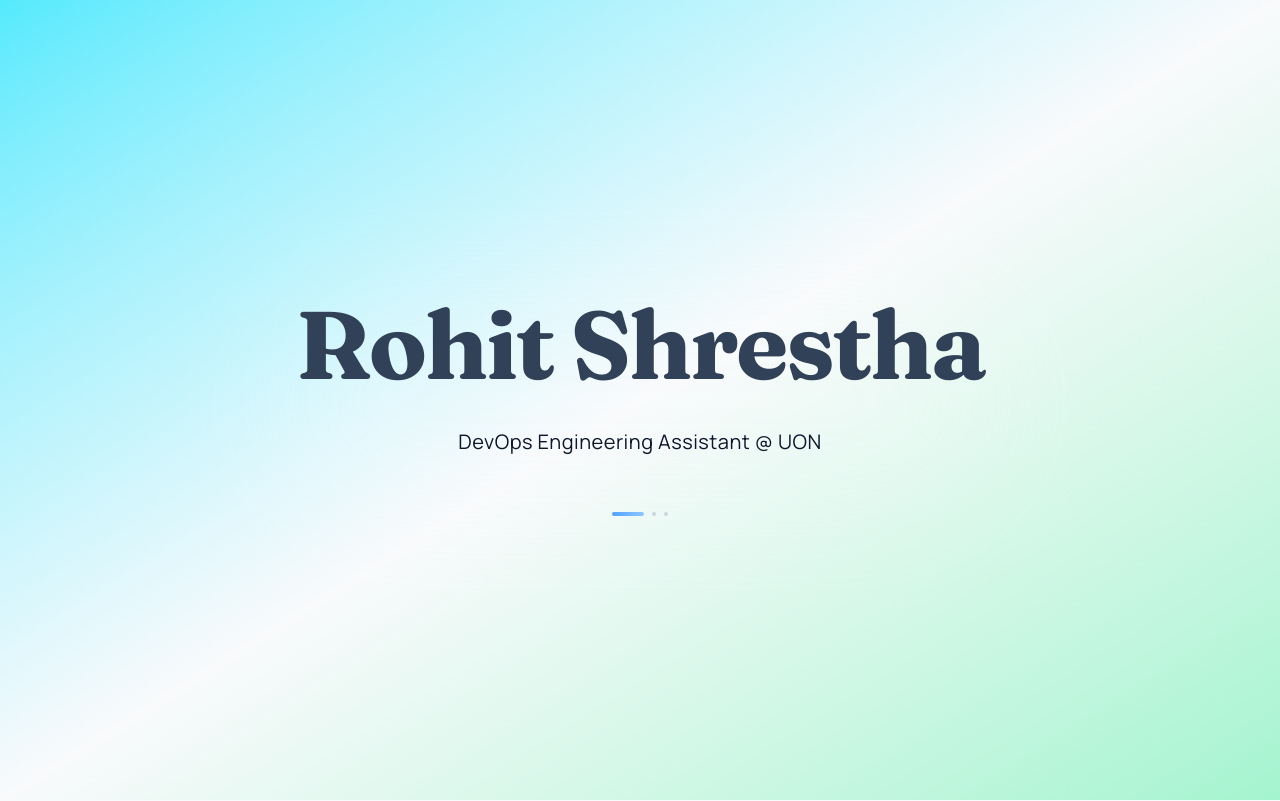
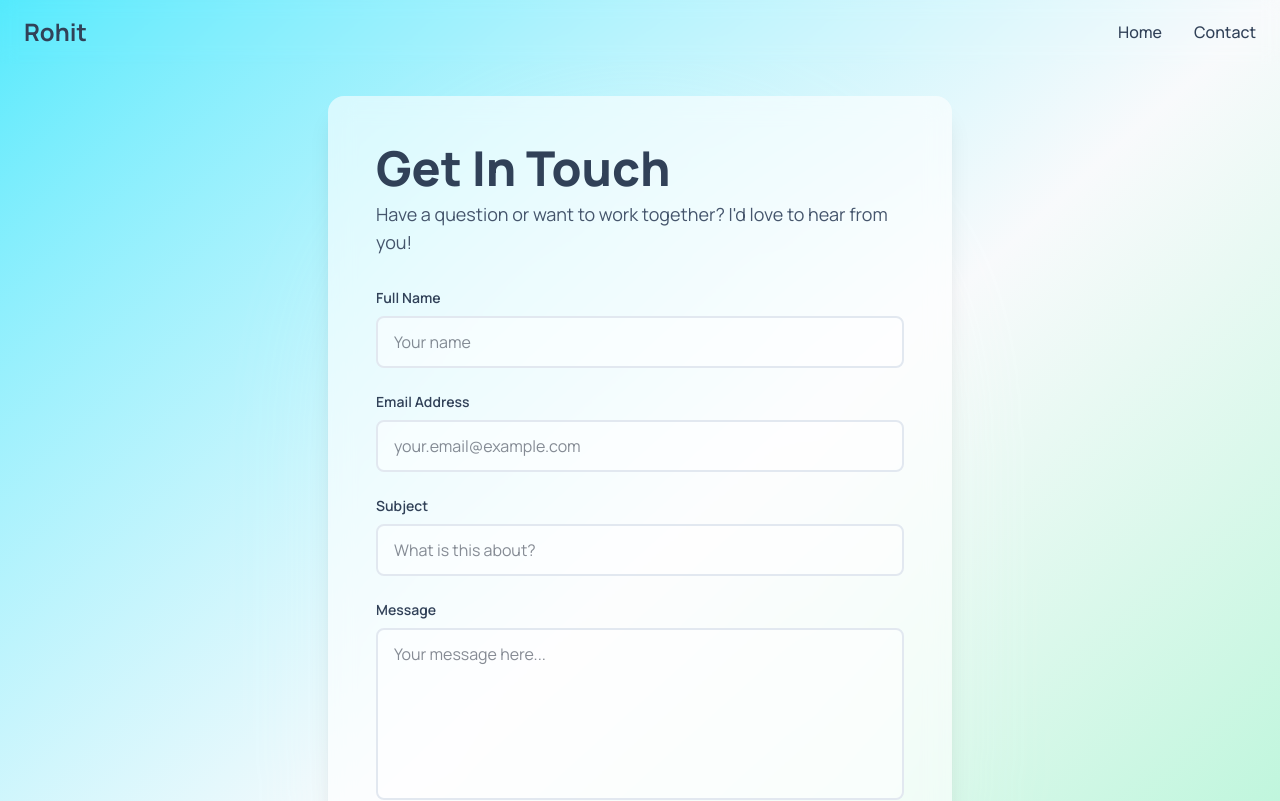
Before and after one commit to shrestharohit/shrestharohit, a React (Vite) app: page /contact in a window 1280 px wide. Shown: the top 801 px of the page. Built offline with nearby package versions, Linux system fonts and the light colour scheme; the HTML template or start-up script is replaced by a standard one.

Commit message:
feat: add contact page

```diff
--- a/src/App.jsx
+++ b/src/App.jsx
@@ -1,7 +1,8 @@
-import Home from "./pages/Home";
+import { RouterProvider } from "react-router-dom";
+import { router } from "./router";
 
 function App() {
-  return <Home />;
+  return <RouterProvider router={router} />;
 }
 
 export default App;
--- /dev/null
+++ b/src/components/Layout.jsx
@@ -0,0 +1,11 @@
+import { Outlet } from "react-router-dom";
+import Navbar from "./Navbar";
+
+export default function Layout() {
+  return (
+    <>
+      <Navbar />
+      <Outlet />
+    </>
+  );
+}
--- /dev/null
+++ b/src/components/Navbar.jsx
@@ -0,0 +1,80 @@
+import { Link } from "react-router-dom";
+import { useState } from "react";
+
+export default function Navbar() {
+  const [isOpen, setIsOpen] = useState(false);
+
+  return (
+    <nav className="fixed w-full top-0 z-50 bg-transparent backdrop-blur-sm">
+      <div className="max-w-7xl mx-auto px-6 py-4">
+        <div className="flex justify-between items-center">
+          {/* Logo/Brand */}
+          <Link
+            to="/"
+            className="text-2xl font-bold text-slate-700 hover:text-slate-900 transition-colors"
+          >
+            Rohit
+          </Link>
+
+          {/* Desktop Navigation */}
+          <div className="hidden md:flex gap-8 items-center">
+            <Link
+              to="/"
+              className="text-slate-700 hover:text-slate-900 font-medium transition-colors"
+            >
+              Home
+            </Link>
+            <Link
+              to="/contact"
+              className="text-slate-700 hover:text-slate-900 font-medium transition-colors"
+            >
+              Contact
+            </Link>
+          </div>
+
+          {/* Mobile Menu Button */}
+          <button
+            className="md:hidden flex flex-col gap-1.5"
+            onClick={() => setIsOpen(!isOpen)}
+          >
+            <span
+              className={`w-6 h-0.5 bg-slate-700 transition-all ${
+                isOpen ? "rotate-45 translate-y-2" : ""
+              }`}
+            />
+            <span
+              className={`w-6 h-0.5 bg-slate-700 transition-all ${
+                isOpen ? "opacity-0" : ""
+              }`}
+            />
+            <span
+              className={`w-6 h-0.5 bg-slate-700 transition-all ${
+                isOpen ? "-rotate-45 -translate-y-2" : ""
+              }`}
+            />
+          </button>
+        </div>
+
+        {/* Mobile Navigation */}
+        {isOpen && (
+          <div className="md:hidden mt-4 pb-4 flex flex-col gap-4">
+            <Link
+              to="/"
+              className="text-slate-700 hover:text-slate-900 font-medium transition-colors block"
+              onClick={() => setIsOpen(false)}
+            >
+              Home
+            </Link>
+            <Link
+              to="/contact"
+              className="text-slate-700 hover:text-slate-900 font-medium transition-colors block"
+              onClick={() => setIsOpen(false)}
+            >
+              Contact
+            </Link>
+          </div>
+        )}
+      </div>
+    </nav>
+  );
+}
--- /dev/null
+++ b/src/pages/Contact.jsx
@@ -0,0 +1,146 @@
+import { useState } from "react";
+
+export default function Contact() {
+  const [formData, setFormData] = useState({
+    name: "",
+    email: "",
+    subject: "",
+    message: "",
+  });
+
+  const handleChange = (e) => {
+    const { name, value } = e.target;
+    setFormData((prev) => ({
+      ...prev,
+      [name]: value,
+    }));
+  };
+
+  const handleSubmit = (e) => {
+    e.preventDefault();
+    console.log("Form submitted:", formData);
+    // Email sending logic would go here
+    alert("Thank you for your message! We'll get back to you soon.");
+    setFormData({ name: "", email: "", subject: "", message: "" });
+  };
+
+  return (
+    <main className="min-h-screen bg-gradient-to-br from-cyan-300 via-slate-50 to-emerald-200 pt-24 pb-12">
+      <div className="max-w-2xl mx-auto px-6">
+        <div className="relative">
+          <div className="absolute inset-0 bg-white/40 blur-3xl rounded-full opacity-30" />
+
+          <div className="relative z-10 bg-white/60 backdrop-blur-md rounded-2xl shadow-xl p-8 md:p-12">
+            <h1 className="text-4xl md:text-5xl font-black text-slate-700 mb-2">
+              Get In Touch
+            </h1>
+            <p className="text-slate-600 text-lg mb-8">
+              Have a question or want to work together? I'd love to hear from you!
+            </p>
+
+            <form onSubmit={handleSubmit} className="space-y-6">
+              {/* Name Field */}
+              <div>
+                <label
+                  htmlFor="name"
+                  className="block text-sm font-semibold text-slate-700 mb-2"
+                >
+                  Full Name
+                </label>
+                <input
+                  type="text"
+                  id="name"
+                  name="name"
+                  value={formData.name}
+                  onChange={handleChange}
+                  required
+                  className="w-full px-4 py-3 rounded-lg border-2 border-slate-200 focus:border-blue-400 focus:outline-none transition-colors bg-white/50"
+                  placeholder="Your name"
+                />
+              </div>
+
+              {/* Email Field */}
+              <div>
+                <label
+                  htmlFor="email"
+                  className="block text-sm font-semibold text-slate-700 mb-2"
+                >
+                  Email Address
+                </label>
+                <input
+                  type="email"
+                  id="email"
+                  name="email"
+                  value={formData.email}
+                  onChange={handleChange}
+                  required
+                  className="w-full px-4 py-3 rounded-lg border-2 border-slate-200 focus:border-blue-400 focus:outline-none transition-colors bg-white/50"
+                  placeholder="your.email@example.com"
+                />
+              </div>
+
+              {/* Subject Field */}
+              <div>
+                <label
+                  htmlFor="subject"
+                  className="block text-sm font-semibold text-slate-700 mb-2"
+                >
+                  Subject
+                </label>
+                <input
+                  type="text"
+                  id="subject"
+                  name="subject"
+                  value={formData.subject}
+                  onChange={handleChange}
+                  required
+                  className="w-full px-4 py-3 rounded-lg border-2 border-slate-200 focus:border-blue-400 focus:outline-none transition-colors bg-white/50"
+                  placeholder="What is this about?"
+                />
+              </div>
+
+              {/* Message Field */}
+              <div>
+                <label
+                  htmlFor="message"
+                  className="block text-sm font-semibold text-slate-700 mb-2"
+                >
+                  Message
+                </label>
+                <textarea
+                  id="message"
+                  name="message"
+                  value={formData.message}
+                  onChange={handleChange}
+                  required
+                  rows="6"
+                  className="w-full px-4 py-3 rounded-lg border-2 border-slate-200 focus:border-blue-400 focus:outline-none transition-colors bg-white/50 resize-none"
+                  placeholder="Your message here..."
+                />
+              </div>
+
+              {/* Submit Button */}
+              <button
+                type="submit"
+                className="w-full bg-gradient-to-r from-blue-400 to-blue-500 hover:from-blue-500 hover:to-blue-600 text-white font-bold py-3 rounded-lg transition-all transform hover:scale-105 shadow-lg"
+              >
+                Send Message
+              </button>
+            </form>
+
+            {/* Contact Info */}
+            <div className="mt-12 pt-8 border-t border-slate-200">
+              <h2 className="text-lg font-bold text-slate-700 mb-4">
+                Other Ways to Reach Me
+              </h2>
+              <div className="space-y-2 text-slate-600">
+                <p>Email: contact@rohitshrestha.com</p>
+                <p>Phone: +1 (555) 123-4567</p>
+              </div>
+            </div>
+          </div>
+        </div>
+      </div>
+    </main>
+  );
+}
--- a/src/pages/Home.jsx
+++ b/src/pages/Home.jsx
@@ -10,7 +10,7 @@ export default function Home() {
   }, []);
 
   return (
-    <main className="flex min-h-screen items-center justify-center bg-gradient-to-br from-cyan-300 via-slate-50 to-emerald-200">
+    <main className="flex min-h-screen items-center justify-center bg-gradient-to-br from-cyan-300 via-slate-50 to-emerald-200 pt-16">
       <div className="relative max-w-4xl px-6 text-center">
         <div className="absolute inset-0 bg-white/40 blur-3xl rounded-full opacity-30" />
 
--- a/src/router.jsx
+++ b/src/router.jsx
@@ -1,4 +1,14 @@
 import { createBrowserRouter } from "react-router-dom";
 import Home from "./pages/Home";
+import Contact from "./pages/Contact";
+import Layout from "./components/Layout";
 
-export const router = createBrowserRouter([{ path: "/", element: <Home /> }]);
+export const router = createBrowserRouter([
+  {
+    element: <Layout />,
+    children: [
+      { path: "/", element: <Home /> },
+      { path: "/contact", element: <Contact /> },
+    ],
+  },
+]);
```
